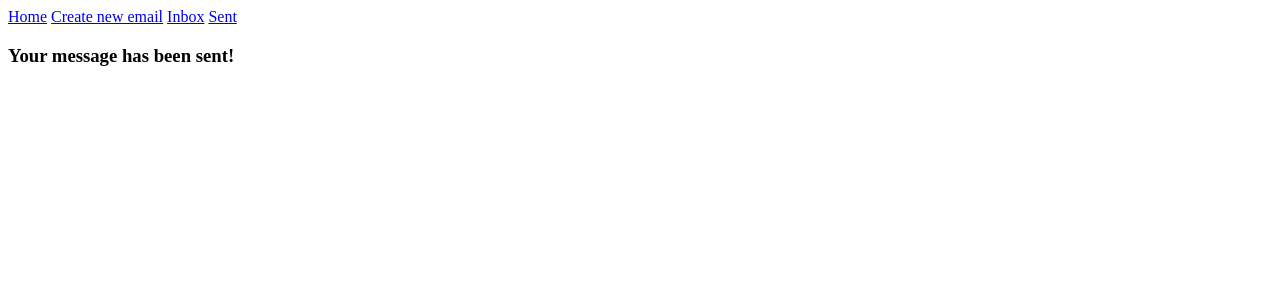
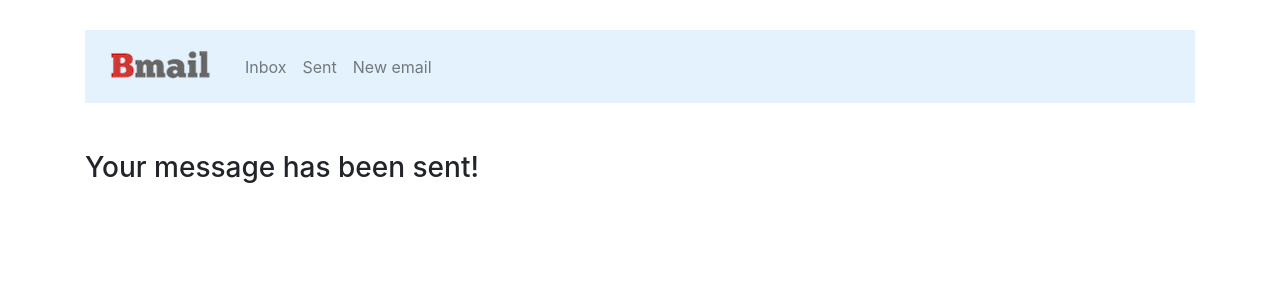
Before and after one commit to AnnaLara/smartninjacourse, a Python web app: template BMail/templates/message_sent.html in a window 1280 px wide. Shown: the top 300 px of the page. Run offline with Jinja, Linux system fonts and the light colour scheme; the template is opened without the code that fills it, so the values that code supplies are empty; some libraries are stand-ins or nearby versions.

Commit message:
Add style

```diff
--- a/BMail/assets/css/style.css
+++ b/BMail/assets/css/style.css
@@ -1,3 +1,22 @@
-body {
-    background-color: white;
+#menu-logo{
+  max-height: 100%;
 }
+
+.container{
+  margin-top: 30px;
+}
+.centered{
+  text-align: center;
+}
+
+.list-email{
+  margin-right: 70px;
+}
+
+.nav-link:hover{
+  color: #c92d39;
+}
+
+.navbar-light:hover .navbar-nav:hover .nav-link:hover{
+  color: #c92d39;
+}
--- a/BMail/templates/base.html
+++ b/BMail/templates/base.html
@@ -2,11 +2,26 @@
 <html>
 <head lang="en">
     <meta charset="UTF-8">
+    <meta name="viewport" content="width=device-width, initial-scale=1, shrink-to-fit=no">
+
+    <link rel="stylesheet" href="/assets/css/style.css">
+
+    <!-- Bootstrap CSS -->
+    <link rel="stylesheet" href="https://maxcdn.bootstrapcdn.com/bootstrap/4.0.0/css/bootstrap.min.css" integrity="sha384-Gn5384xqQ1aoWXA+058RXPxPg6fy4IWvTNh0E263XmFcJlSAwiGgFAW/dAiS6JXm" crossorigin="anonymous">
+
     <title>{% block title %}{% endblock title %}</title>
-    <link rel="stylesheet" href="/assets/css/style.css">
+
 </head>
 
 <body>
-{% block page_content%}{% endblock page_content%}
+  <div class="container">
+    {% block page_content%}{% endblock page_content%}
+  </div>
+
+  <!-- Optional JavaScript -->
+  <!-- jQuery first, then Popper.js, then Bootstrap JS -->
+  <script src="https://code.jquery.com/jquery-3.2.1.slim.min.js" integrity="sha384-KJ3o2DKtIkvYIK3UENzmM7KCkRr/rE9/Qpg6aAZGJwFDMVNA/GpGFF93hXpG5KkN" crossorigin="anonymous"></script>
+  <script src="https://cdnjs.cloudflare.com/ajax/libs/popper.js/1.12.9/umd/popper.min.js" integrity="sha384-ApNbgh9B+Y1QKtv3Rn7W3mgPxhU9K/ScQsAP7hUibX39j7fakFPskvXusvfa0b4Q" crossorigin="anonymous"></script>
+  <script src="https://maxcdn.bootstrapcdn.com/bootstrap/4.0.0/js/bootstrap.min.js" integrity="sha384-JZR6Spejh4U02d8jOt6vLEHfe/JQGiRRSQQxSfFWpi1MquVdAyjUar5+76PVCmYl" crossorigin="anonymous"></script>
 </body>
 </html>
--- a/BMail/templates/menu.html
+++ b/BMail/templates/menu.html
@@ -1,5 +1,35 @@
-<div id="Menu">
-  <a href="/">Home</a>
+  <nav class="navbar navbar-expand-lg navbar-light" style="background-color: #e3f2fd;">
+    <a class="navbar-brand" href="/"><img id="menu-logo" src="/assets/img/bmail_logo-sm.png" alt="Bmail logo"></a>
+    <button class="navbar-toggler" type="button" data-toggle="collapse" data-target="#navbarNav" aria-controls="navbarNav" aria-expanded="false" aria-label="Toggle navigation">
+      <span class="navbar-toggler-icon"></span>
+    </button>
+    <div class="collapse navbar-collapse" id="navbarNav">
+      <ul class="navbar-nav">
+        <li class="nav-item">
+          <a class="nav-link" href="/inbox">Inbox</a>
+        </li>
+        <li class="nav-item">
+          <a class="nav-link" href="/sent">Sent</a>
+        </li>
+        <li class="nav-item">
+          <a class="nav-link" href="/new-email">New email</a>
+        </li>
+      </ul>
+      <ul class="navbar-nav ml-auto" >
+        {% if logout_url %}
+          <li class="nav-item">
+            <a id="logout" class="nav-link" href={{logout_url}}><small class="text-muted">Log out</samll></a>
+          </li>
+        {% elif login_url %}
+          <li class="nav-item">
+            <a class="nav-link active" href={{login_url}}>Log in</a>
+          </li>
+        {% endif %}
+      </ul>
+    </div>
+  </nav>
+
+  <!-- <a href="/">Home</a>
   <a href="/new-email">Create new email</a>
   <a href="/inbox">Inbox</a>
   <a href="/sent-emails">Sent</a>
@@ -7,5 +37,4 @@
     <a href={{logout_url}}>Log out</a>
   {% elif login_url %}
     <a href={{login_url}}>Log in</a>
-  {% endif %}
-</div>
+  {% endif %} -->
--- a/BMail/templates/message_sent.html
+++ b/BMail/templates/message_sent.html
@@ -5,7 +5,8 @@
 {% block page_content %}
 
 {% include "menu.html" %}
-
+<br>
+<br>
 <h3>Your message has been sent!</h3>
 
 {% endblock page_content %}
```
Also changed, not shown: BMail/main.py (+5 -4 lines), BMail/templates/email_details.html (+10 -6 lines), BMail/templates/hello.html (+6 -2 lines), BMail/templates/login.html (deleted, +0 -22 lines), BMail/templates/new_email.html (+18 -16 lines), BMail/templates/view_emails.html (+33 -7 lines), BMail/assets/img/bmail_logo-sm.png (added), BMail/assets/img/bmail_logo.png (added).
